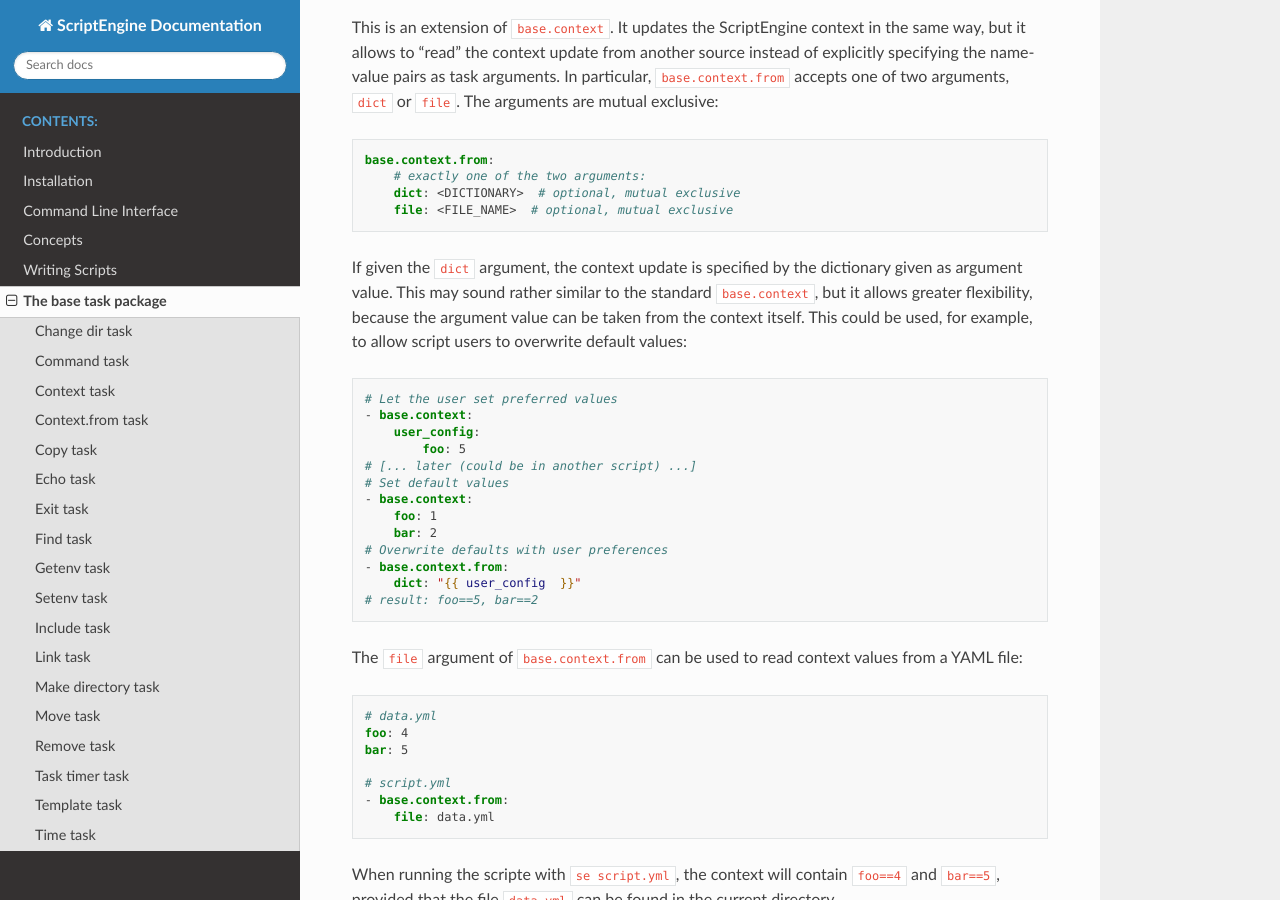
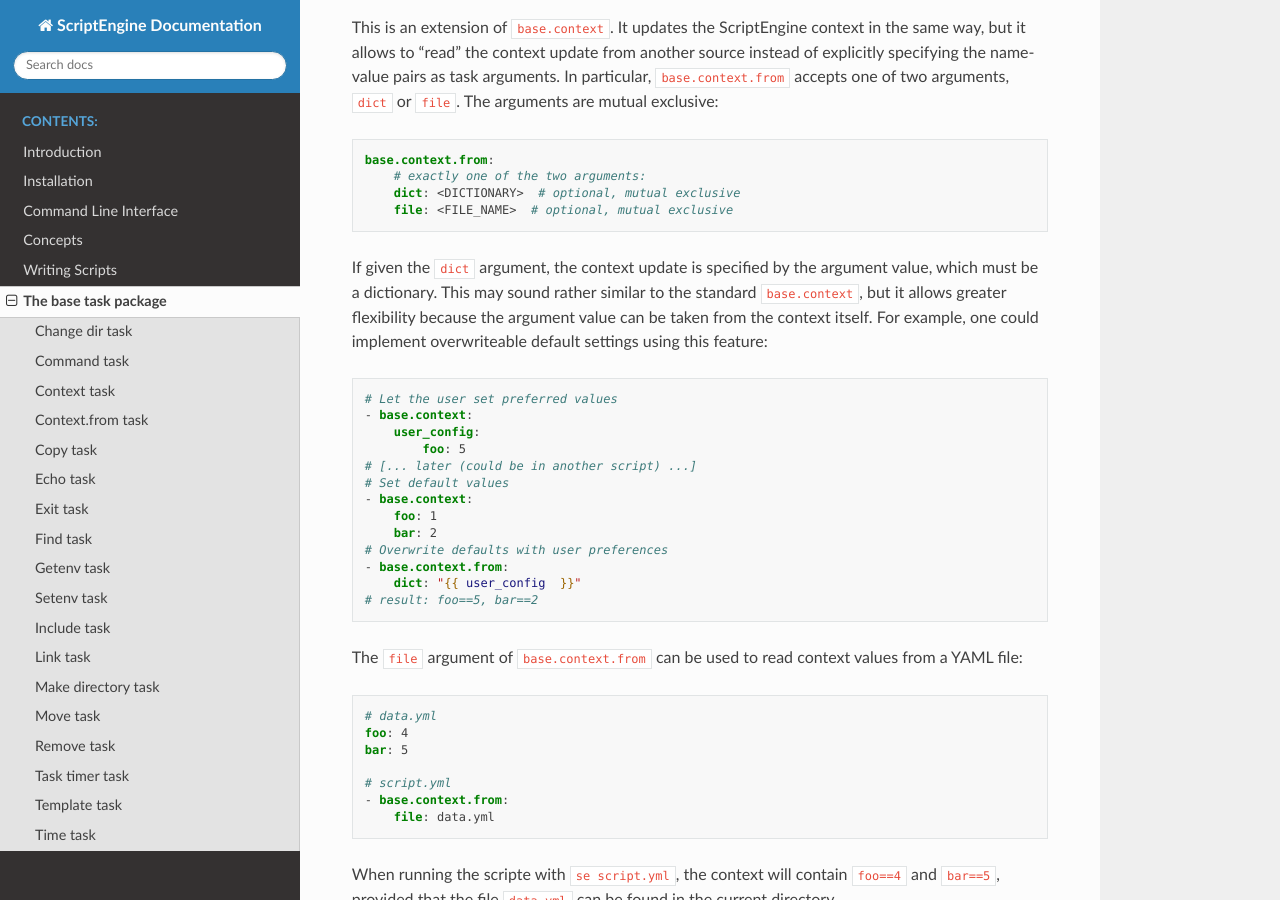
Before and after one commit to uwefladrich/scriptengine, a Sphinx documentation site: the page built from docs/sphinx/base-tasks.rst, in a window 1280 px wide and 900 px high, scrolled down 2851 px. Built offline with Sphinx 7.4.7 and the Read the Docs theme 2.0.0, drawn with Linux system fonts in a browser that asks for light colours; some of the changed text lies outside the part shown.

Commit message:
Fix small typo in documentation

```diff
--- a/docs/sphinx/base-tasks.rst
+++ b/docs/sphinx/base-tasks.rst
@@ -141,11 +141,11 @@
         file: <FILE_NAME>  # optional, mutual exclusive
 
 
-If given the ``dict`` argument, the context update is specified by the
-dictionary given as argument value. This may sound rather similar to the
-standard ``base.context``, but it allows greater flexibility, because the
-argument value can be taken from the context itself. This could be used, for
-example, to allow script users to overwrite default values::
+If given the ``dict`` argument, the context update is specified by the argument
+value, which must be a dictionary. This may sound rather similar to the standard
+``base.context``, but it allows greater flexibility because the argument value
+can be taken from the context itself. For example, one could implement
+overwriteable default settings using this feature::
 
     # Let the user set preferred values
     - base.context:
@@ -388,7 +388,7 @@
         False:   No time logging after each task. Does not affect statistic
                  collection.
         'info':  Logging to the info logger.
-        'debug': Logging to the debug logger§
+        'debug': Logging to the debug logger
 
 
 Template task
```
